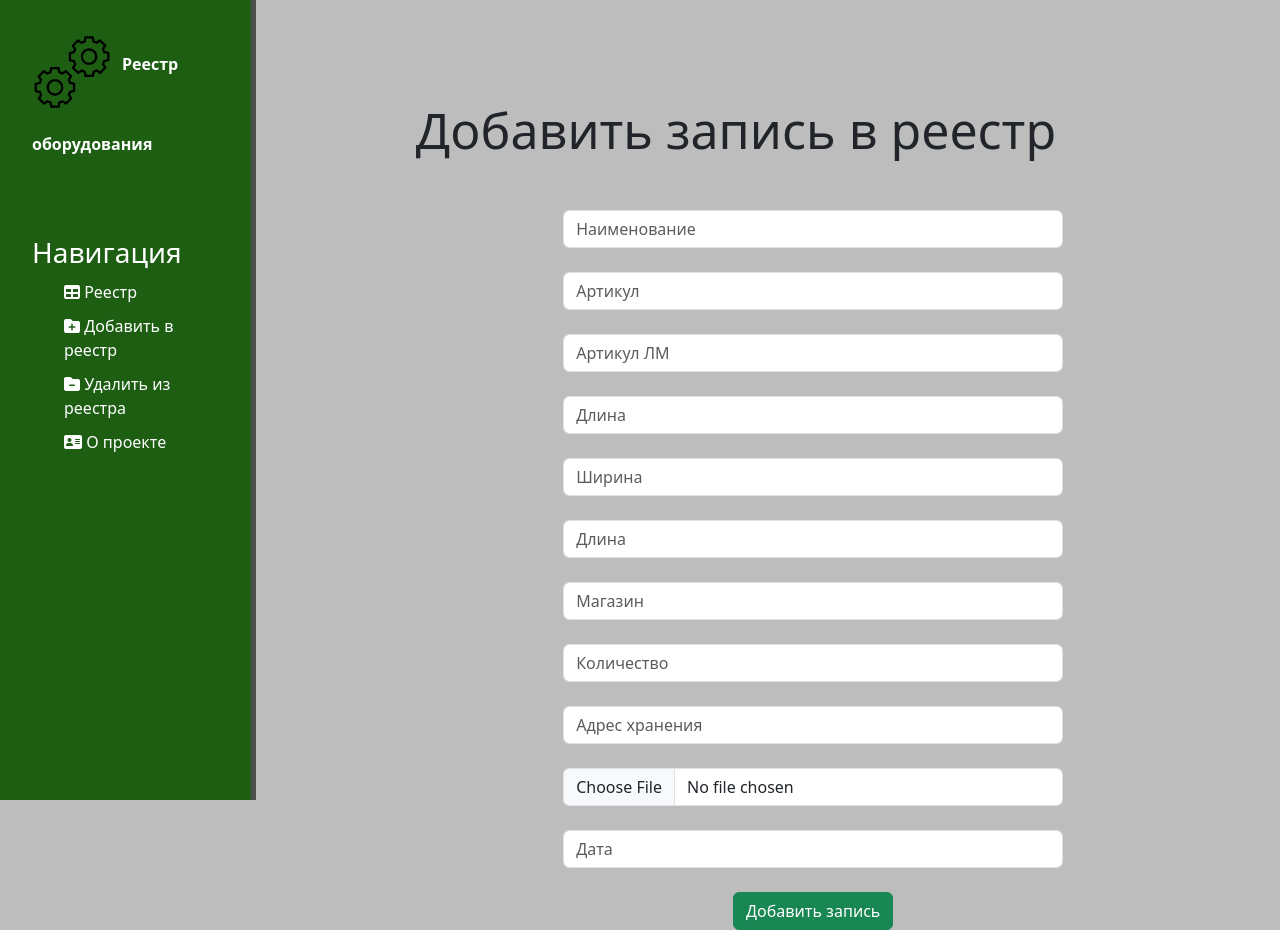
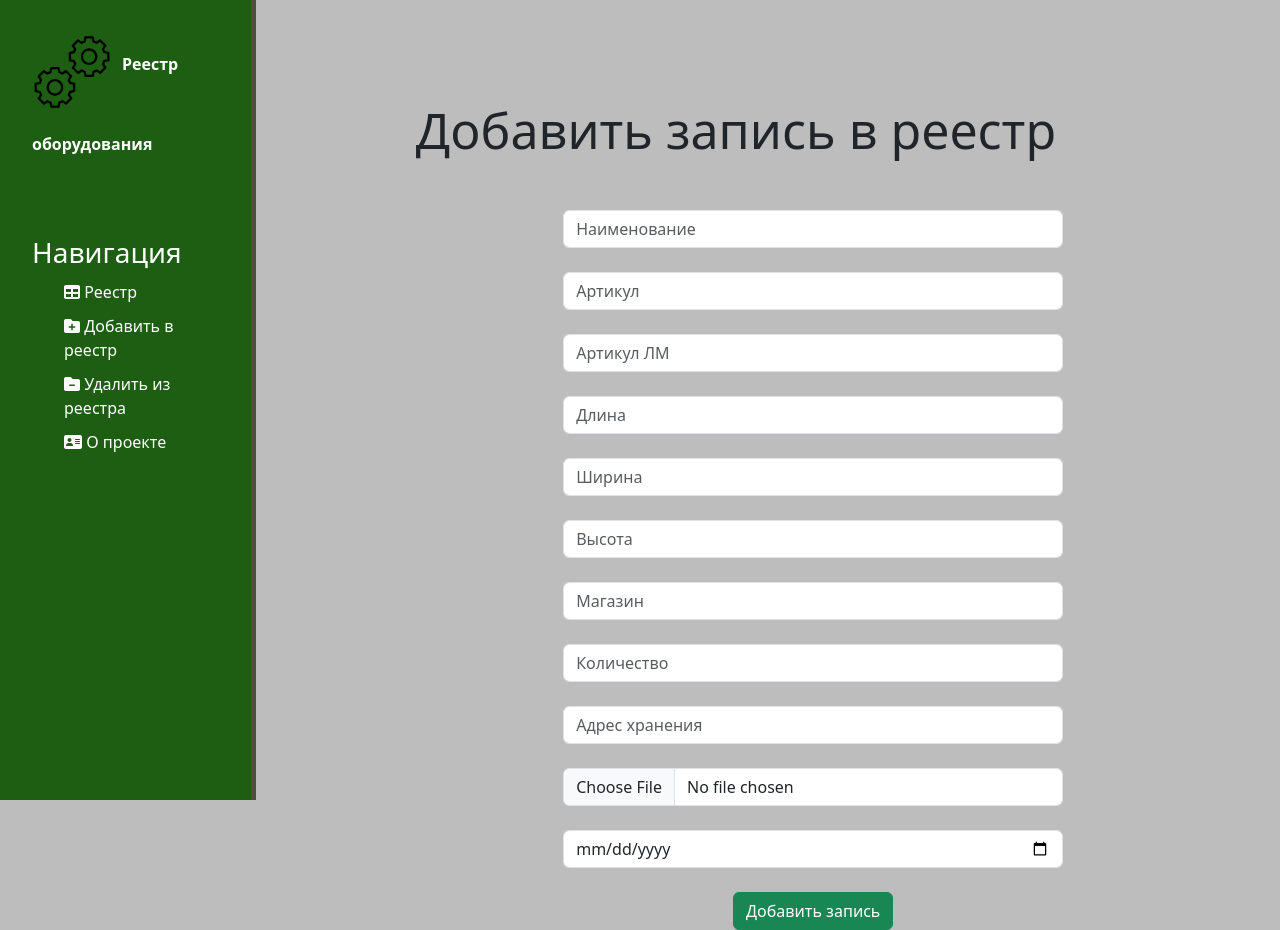
Before and after one commit to SergeyBorozdin/projectDjango, a Django app: page /add_register in a window 1280 px wide. Run offline with Django 5.2, Linux system fonts and the light colour scheme; some libraries are stand-ins or nearby versions.

Commit message:
fix file forms.py, added NumberInput

```diff
--- a/progger/main/forms.py
+++ b/progger/main/forms.py
@@ -1,5 +1,5 @@
 from .models import Equipment
-from django.forms import ModelForm, TextInput, DateInput, FileInput
+from django.forms import ModelForm, TextInput, DateInput, FileInput, NumberInput
 
 
 
@@ -22,23 +22,23 @@ class EquipmentForm(ModelForm):
                 'class': 'form-control',
                 'placeholder': 'Артикул ЛМ'
             }),
-            "length": TextInput(attrs={
+            "length": NumberInput(attrs={
                 'class': 'form-control',
                 'placeholder': 'Длина'
             }),
-            "width": TextInput(attrs={
+            "width": NumberInput(attrs={
                 'class': 'form-control',
                 'placeholder': 'Ширина'
             }),
-            "depth": TextInput(attrs={
+            "depth": NumberInput(attrs={
                 'class': 'form-control',
-                'placeholder': 'Длина'
+                'placeholder': 'Высота'
             }),
             "shop": TextInput(attrs={
                 'class': 'form-control',
                 'placeholder': 'Магазин'
             }),
-            "amount": TextInput(attrs={
+            "amount": NumberInput(attrs={
                 'class': 'form-control',
                 'placeholder': 'Количество'
             }),
@@ -52,6 +52,7 @@ class EquipmentForm(ModelForm):
             }),
             "date": DateInput(attrs={
                 'class': 'form-control',
-                'placeholder': 'Дата'
+                'placeholder': 'Дата',
+                'type': 'date'  # HTML5 date input
             })
         }
--- a/progger/main/templates/main/add_register.html
+++ b/progger/main/templates/main/add_register.html
@@ -5,7 +5,7 @@
 {% block content %}
     <div class="features">
         <h1>Добавить запись в реестр</h1>
-        <form method="post" >
+        <form method="post" enctype="multipart/image">
             {% csrf_token %}
             {{ form.title }}<br>
             {{ form.article }}<br>
```
Also changed, not shown: progger/db.sqlite3, progger/image/index.jpeg (added), progger/image/вп.jpeg (added), progger/main/migrations/0006_alter_equipment_shop.py (added).
